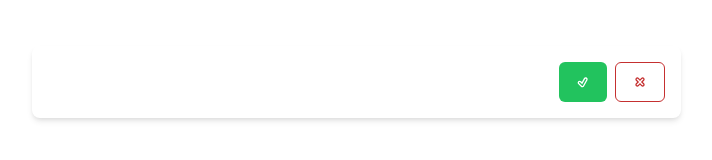
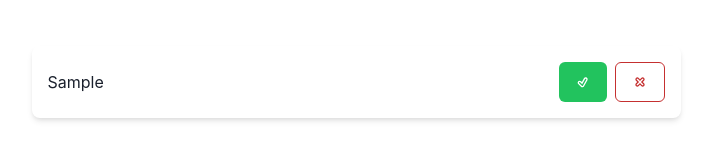
Before and after one commit to FlorenciaNieva/TodoList, a React (Vite) app: page / in a window 1280 px wide. Both pictures are taken after typing "Sample" into the empty fields and a click on the button "Add task". Shown: the part 298-458 px from the top of the page, without its empty margins (284-996 px from the left). Built offline with nearby package versions, Linux system fonts and the light colour scheme.

Commit message:
Destructuro las prop y agregó el prop task en el texto de la caja

```diff
--- a/src/components/Main/Task.jsx
+++ b/src/components/Main/Task.jsx
@@ -1,9 +1,8 @@
-
 import { Flex, Box, Button, Text, Center } from '@chakra-ui/react'
 import { TiTickOutline } from "react-icons/ti";
 import { TiTimesOutline } from "react-icons/ti";
 
-export default function Task() {
+export default function Task({ task, id }) {
   return (
     <Box borderWidth="1px"
       borderRadius="lg"
@@ -12,7 +11,7 @@ export default function Task() {
       boxShadow="md"
       mb="4">
       <Flex justifyContent="space-between" alignItems="center">
-        <Text></Text>
+        <Text>{task}</Text>
         <Flex>
           <Button mr={2} colorScheme='whatsapp' variant='solid' aria-label="Tachar"><TiTickOutline /></Button>
           <Button colorScheme='red' variant='outline' aria-label="Eliminar"><TiTimesOutline /></Button>
```
